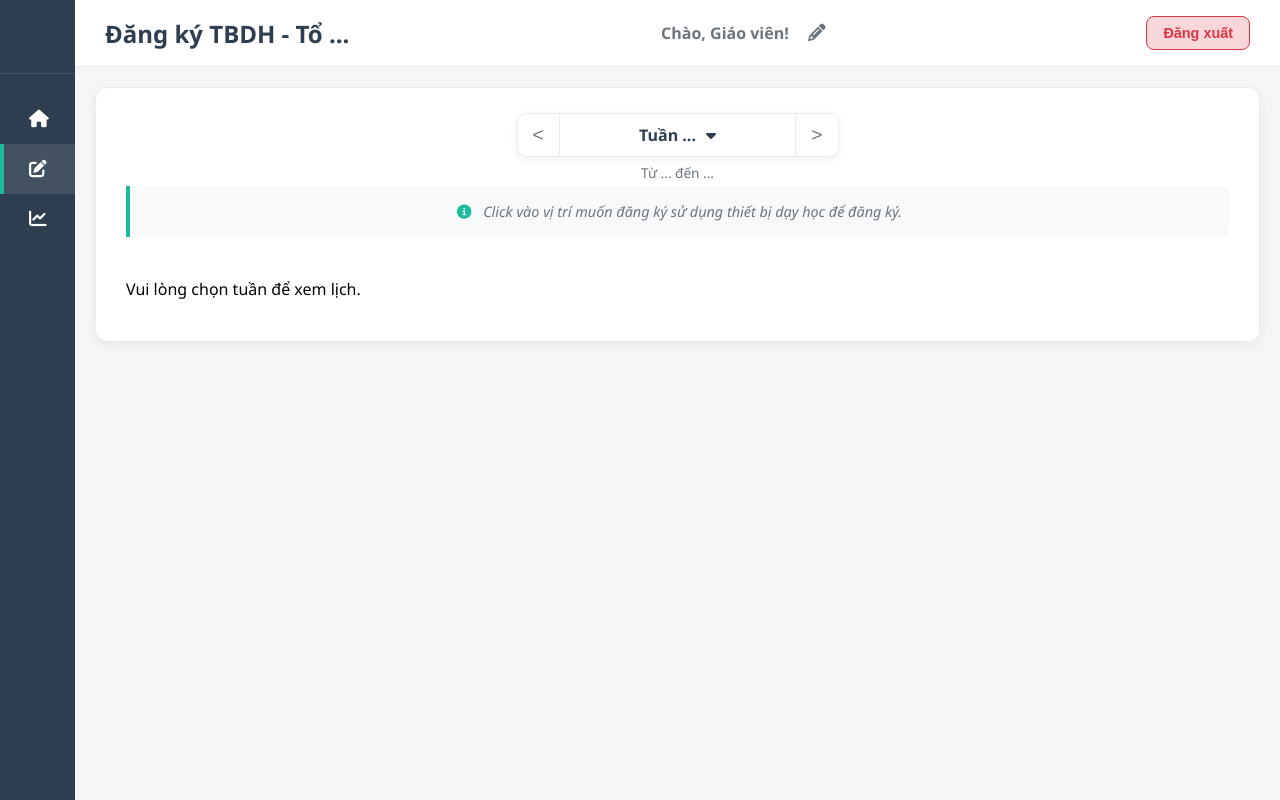
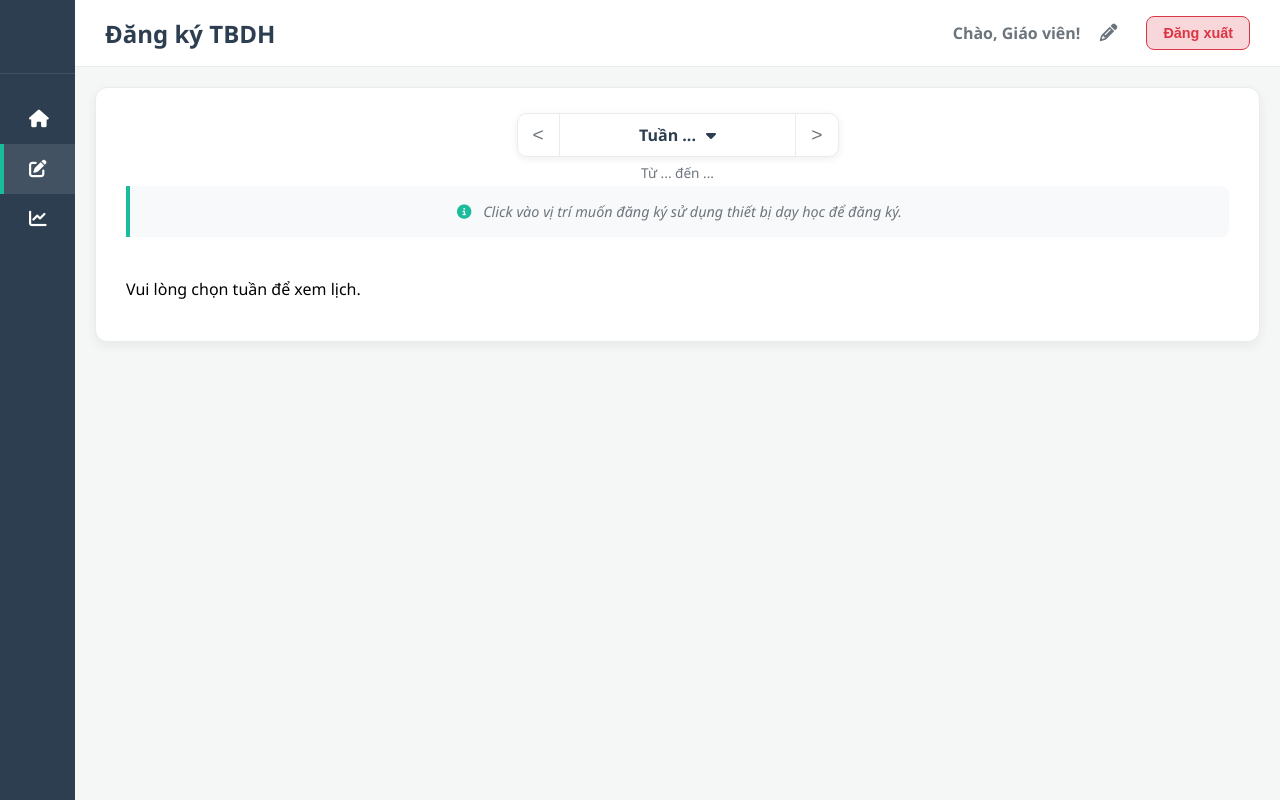
Before and after one commit to legiatuangtvt-droid/clvProject, a plain HTML site: page public/teacher-register.html in a window 1280 px wide. Drawn offline with Linux system fonts and the light colour scheme; no server answers.

Commit message:
fix user-infor

```diff
--- a/public/teacher-register.html
+++ b/public/teacher-register.html
@@ -26,14 +26,16 @@
         <!-- Main Content Wrapper -->
         <div class="content-wrapper">
             <div class="top-bar">
-                <h1 id="register-header">Đăng ký TBDH - Tổ ...</h1>
-                <div class="user-info" style="margin-left: 0;"> <!-- Tạm thời thêm style để căn chỉnh khi chưa có nút menu -->
-                    <span>Chào, <span id="user-name">Giáo viên</span>!</span>
-                    <button id="edit-profile-button" class="icon-button" title="Chỉnh sửa thông tin">
-                        <i class="fas fa-pencil-alt"></i>
-                    </button>
+                <h1 id="register-header">Đăng ký TBDH</h1>
+                <div class="top-bar-actions">
+                    <div class="user-info"> <!-- Tạm thời thêm style để căn chỉnh khi chưa có nút menu -->
+                        <span>Chào, <span id="user-name">Giáo viên</span>!</span>
+                        <button id="edit-profile-button" class="icon-button" title="Chỉnh sửa thông tin">
+                            <i class="fas fa-pencil-alt"></i>
+                        </button>
+                    </div>
+                    <button id="logout-button" class="logout-button">Đăng xuất</button>
                 </div>
-                <button id="logout-button" class="logout-button">Đăng xuất</button>
             </div>
             <main id="main-content" class="main-content">
                 <div class="content-card">
```
